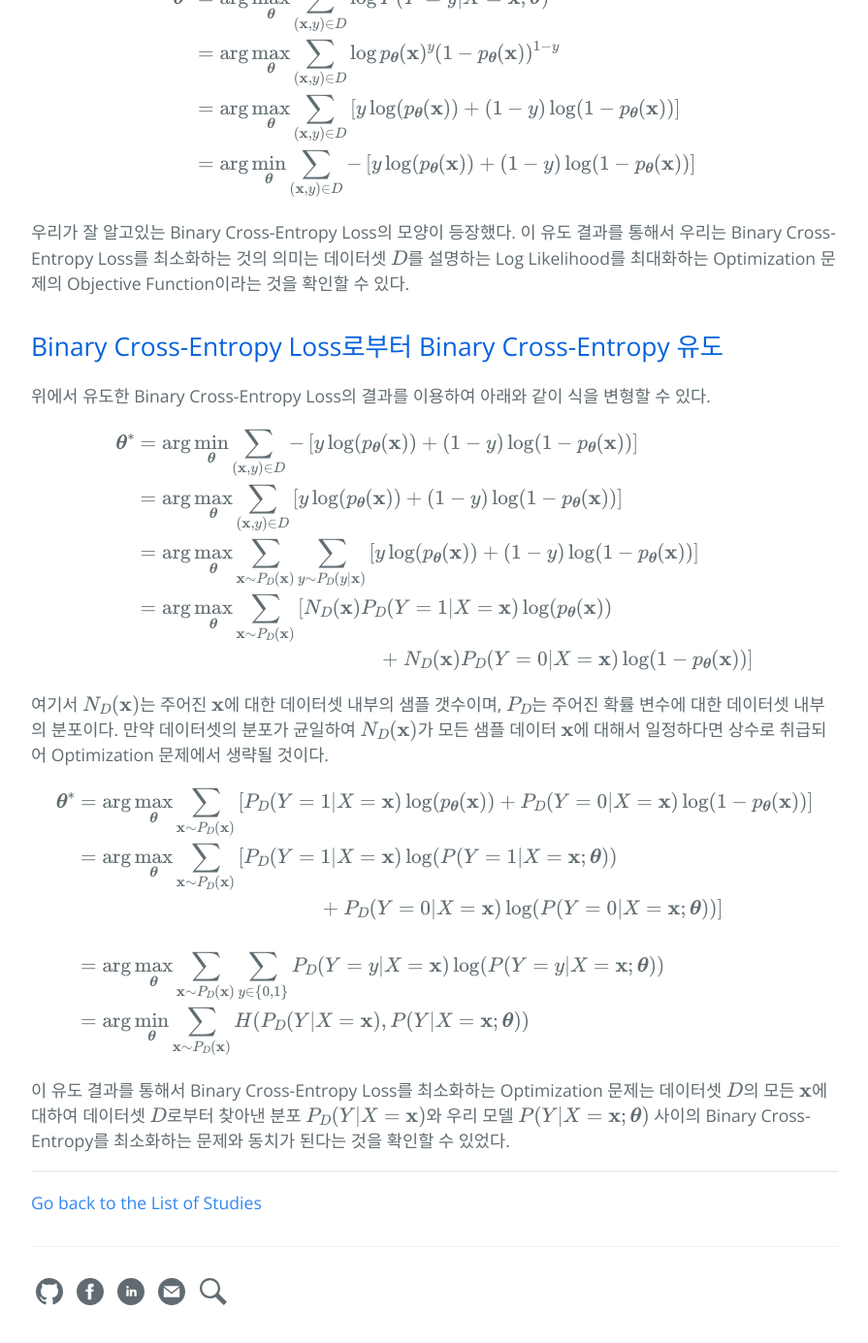
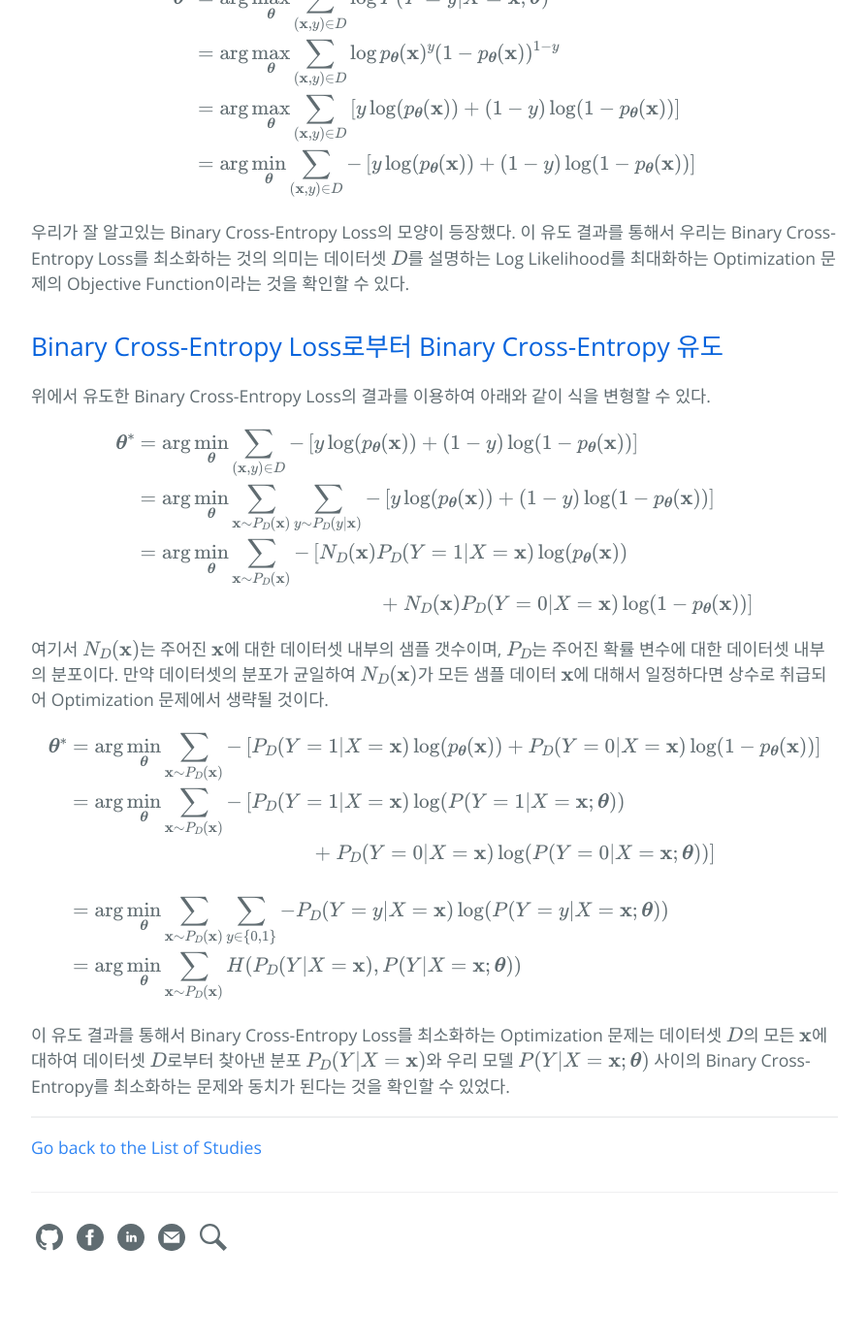
Before and after one commit to hcnoh/hcnoh.github.io, a Jekyll site: the page built from _posts/2019-06-03-cross-entropy.md, in a window 1280 px wide and 1400 px high, scrolled down 1694 px. Shown: the top 1385 px of the window at 97% size, without its empty margins (192-1087 px from the left). Built offline with Jekyll 4.4.1, drawn with Linux system fonts in a browser that asks for light colours; formulas are drawn with MathJax 3; comment, search, counter and statistics services are not loaded; after the commit the page ends 3038 px from its top, so only the background shows below that.

Commit message:
Update 2019-06-03-cross-entropy.md

```diff
--- a/_posts/2019-06-03-cross-entropy.md
+++ b/_posts/2019-06-03-cross-entropy.md
@@ -82,9 +82,8 @@ $$
 \begin{align*}
 \boldsymbol{\theta}^*
 & = \arg \min_{\boldsymbol{\theta}} \sum_{(\mathbf{x}, y) \in D} -\left[ y\log (p_{\boldsymbol{\theta}}(\mathbf{x})) + (1-y)\log(1-p_{\boldsymbol{\theta}}(\mathbf{x})) \right] \\
-& = \arg \max_{\boldsymbol{\theta}} \sum_{(\mathbf{x}, y) \in D} \left[ y\log (p_{\boldsymbol{\theta}}(\mathbf{x})) + (1-y)\log(1-p_{\boldsymbol{\theta}}(\mathbf{x})) \right] \\
-& = \arg \max_{\boldsymbol{\theta}} \sum_{\mathbf{x}\sim P_D(\mathbf{x})} \sum_{y\sim P_D(y\vert \mathbf{x})} \left[ y\log(p_{\boldsymbol{\theta}}(\mathbf{x})) + (1-y)\log(1-p_{\boldsymbol{\theta}}(\mathbf{x})) \right] \\
-& = \arg \max_{\boldsymbol{\theta}} \sum_{\mathbf{x}\sim P_D(\mathbf{x})} \left[ N_D(\mathbf{x})P_D(Y=1 \vert X=\mathbf{x})\log(p_{\boldsymbol{\theta}}(\mathbf{x})) \right. \\
+& = \arg \min_{\boldsymbol{\theta}} \sum_{\mathbf{x}\sim P_D(\mathbf{x})} \sum_{y\sim P_D(y\vert \mathbf{x})} -\left[ y\log(p_{\boldsymbol{\theta}}(\mathbf{x})) + (1-y)\log(1-p_{\boldsymbol{\theta}}(\mathbf{x})) \right] \\
+& = \arg \min_{\boldsymbol{\theta}} \sum_{\mathbf{x}\sim P_D(\mathbf{x})} -\left[ N_D(\mathbf{x})P_D(Y=1 \vert X=\mathbf{x})\log(p_{\boldsymbol{\theta}}(\mathbf{x})) \right. \\
 & \left. \quad \quad \quad \quad \quad \quad \quad \quad \quad \quad \quad \quad + \ N_D(\mathbf{x})P_D(Y=0 \vert X=\mathbf{x})\log(1-p_{\boldsymbol{\theta}}(\mathbf{x})) \right]
 \end{align*}
 $$
@@ -94,11 +93,11 @@ $$
 $$
 \begin{align*}
 \boldsymbol{\theta}^*
-& = \arg \max_{\boldsymbol{\theta}} \sum_{\mathbf{x}\sim P_D(\mathbf{x})} \left[ P_D(Y=1 \vert X=\mathbf{x}) \log(p_{\boldsymbol{\theta}}(\mathbf{x})) + P_D(Y=0 \vert X=\mathbf{x})\log(1-p_{\boldsymbol{\theta}}(\mathbf{x})) \right] \\
-& = \arg \max_{\boldsymbol{\theta}} \sum_{\mathbf{x}\sim P_D(\mathbf{x})} \left[ P_D(Y=1\vert X=\mathbf{x})\log(P(Y=1\vert X=\mathbf{x};\boldsymbol{\theta})) \right. \\
+& = \arg \min_{\boldsymbol{\theta}} \sum_{\mathbf{x}\sim P_D(\mathbf{x})} -\left[ P_D(Y=1 \vert X=\mathbf{x}) \log(p_{\boldsymbol{\theta}}(\mathbf{x})) + P_D(Y=0 \vert X=\mathbf{x})\log(1-p_{\boldsymbol{\theta}}(\mathbf{x})) \right] \\
+& = \arg \min_{\boldsymbol{\theta}} \sum_{\mathbf{x}\sim P_D(\mathbf{x})} -\left[ P_D(Y=1\vert X=\mathbf{x})\log(P(Y=1\vert X=\mathbf{x};\boldsymbol{\theta})) \right. \\
 & \left. \quad \quad \quad \quad \quad \quad \quad \quad \quad \quad \quad \quad + \ P_D(Y=0 \vert X=\mathbf{x})\log(P(Y=0\vert X=\mathbf{x};\boldsymbol{\theta})) \right] \\
 & \\
-& = \arg \max_{\boldsymbol{\theta}} \sum_{\mathbf{x}\sim P_D(\mathbf{x})} \sum_{y \in \{0,1\}} P_D(Y=y\vert X=\mathbf{x}) \log(P(Y=y \vert X=\mathbf{x}; \boldsymbol{\theta})) \\
+& = \arg \min_{\boldsymbol{\theta}} \sum_{\mathbf{x}\sim P_D(\mathbf{x})} \sum_{y \in \{0,1\}} -P_D(Y=y\vert X=\mathbf{x}) \log(P(Y=y \vert X=\mathbf{x}; \boldsymbol{\theta})) \\
 & = \arg \min_{\boldsymbol{\theta}} \sum_{\mathbf{x}\sim P_D(\mathbf{x})} H(P_D(Y\vert X=\mathbf{x}), P(Y \vert X=\mathbf{x} ; \boldsymbol{\theta}))
 \end{align*}
 $$
```
